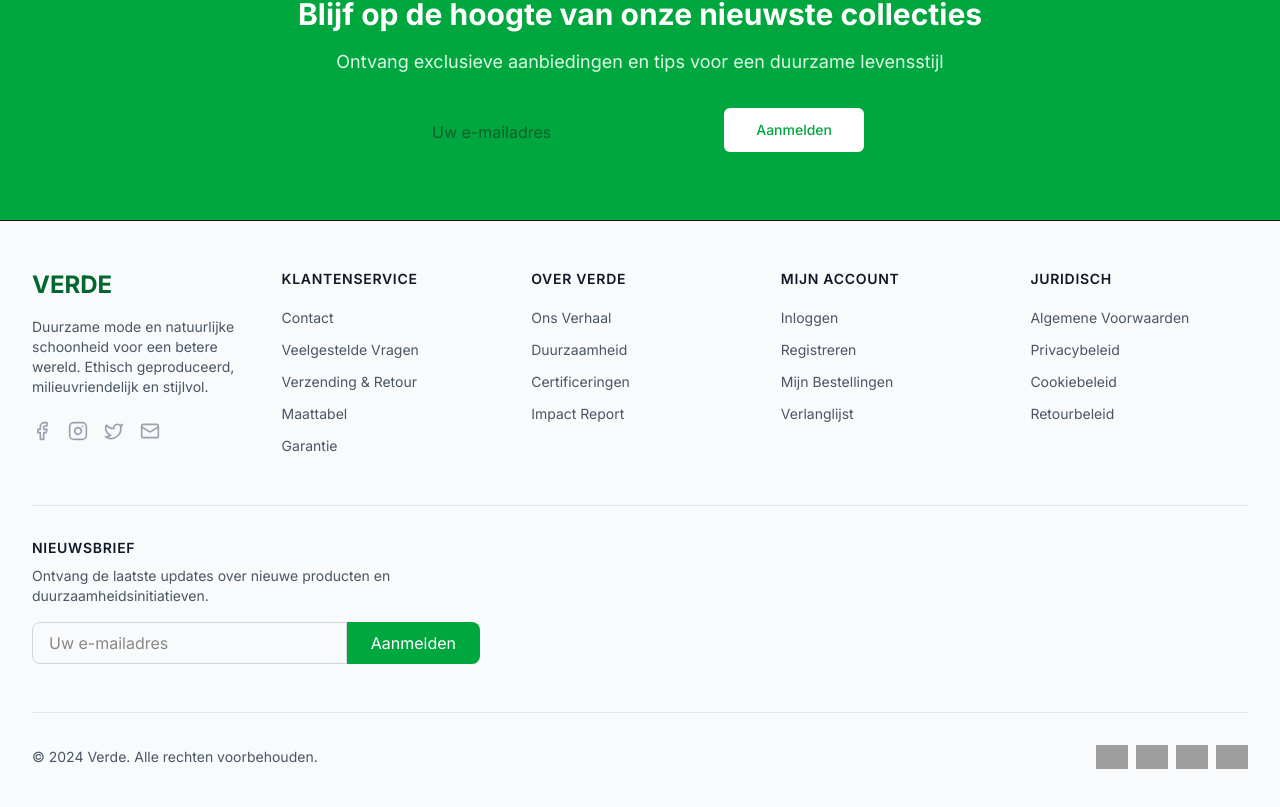
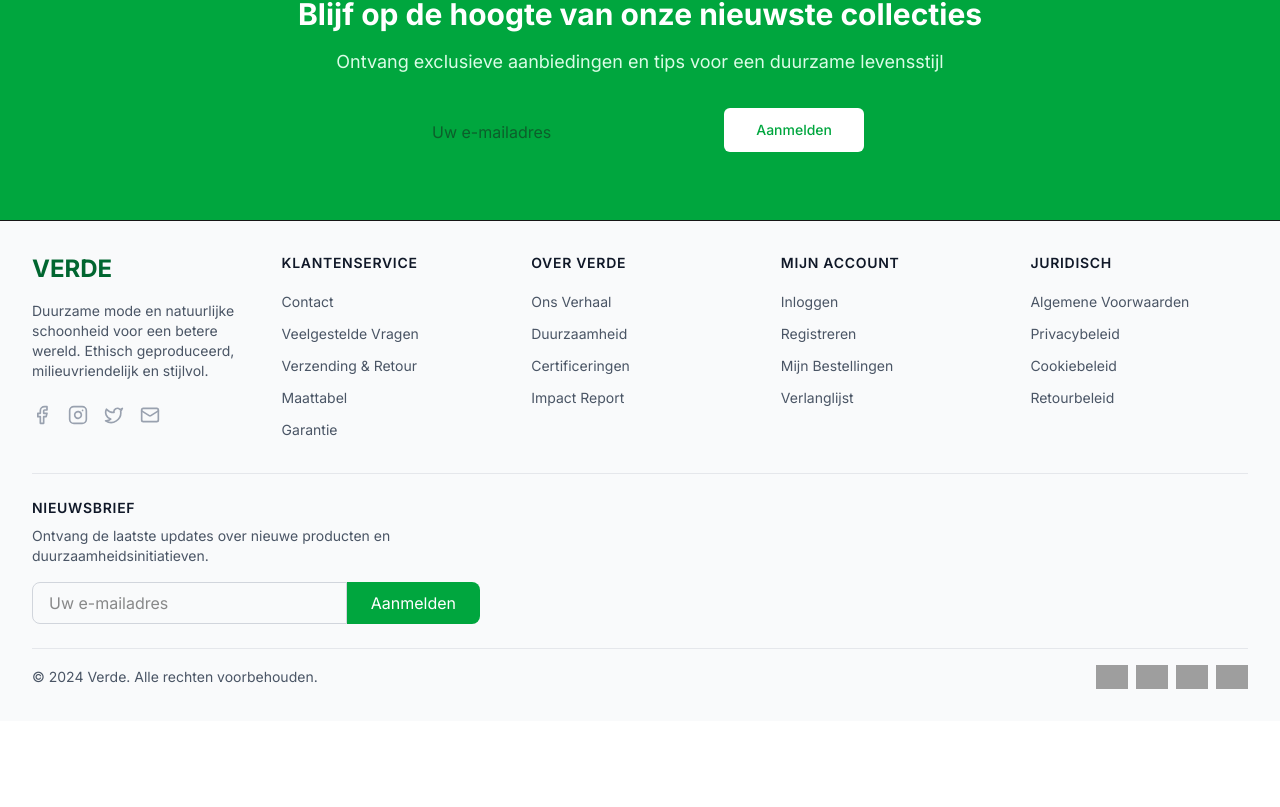
Before and after one commit to glodinasflexwork/verde-shop, a Next.js app: page / in a window 1280 px wide. Shown: the part 2485-3292 px from the top of the page. After the commit the page ends 3206 px from the top, so only its background shows below. Built offline with nearby package versions, Linux system fonts and the light colour scheme; no server answers; grey boxes are pictures that could not be loaded.

Commit message:
Reduce footer padding and spacing for more compact design

```diff
--- a/src/components/layout/footer.tsx
+++ b/src/components/layout/footer.tsx
@@ -33,7 +33,7 @@ export function Footer() {
 
   return (
     <footer className="bg-gray-50 border-t">
-      <div className="max-w-7xl mx-auto px-4 sm:px-6 lg:px-8 py-12">
+      <div className="max-w-7xl mx-auto px-4 sm:px-6 lg:px-8 py-8">
         <div className="grid grid-cols-1 md:grid-cols-2 lg:grid-cols-5 gap-8">
           {/* Brand Section */}
           <div className="lg:col-span-1">
@@ -83,7 +83,7 @@ export function Footer() {
         </div>
 
         {/* Newsletter Signup */}
-        <div className="mt-12 pt-8 border-t border-gray-200">
+        <div className="mt-8 pt-6 border-t border-gray-200">
           <div className="max-w-md">
             <h3 className="text-sm font-semibold text-gray-900 tracking-wider uppercase">
               Nieuwsbrief
@@ -108,7 +108,7 @@ export function Footer() {
         </div>
 
         {/* Bottom Section */}
-        <div className="mt-12 pt-8 border-t border-gray-200 flex flex-col md:flex-row justify-between items-center">
+        <div className="mt-6 pt-4 border-t border-gray-200 flex flex-col md:flex-row justify-between items-center">
           <p className="text-sm text-gray-600">
             © 2024 Verde. Alle rechten voorbehouden.
           </p>
```
